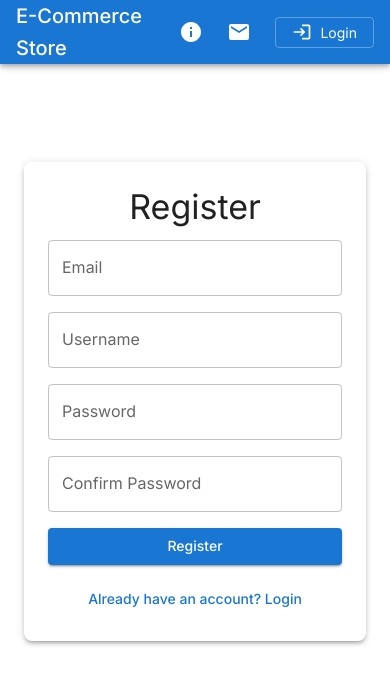
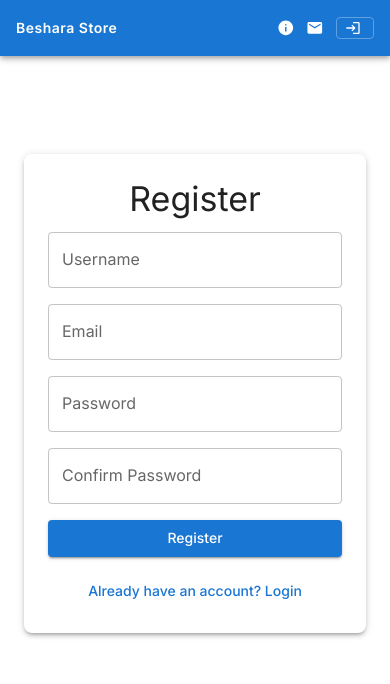
Before and after one commit to mohamedadel1994825/beshara-task, a Next.js app: page /register in a window 390 px wide. Shown: the top 684 px of the page. Built offline with nearby package versions, Linux system fonts and the light colour scheme; no server answers.

Commit message:
handle resonsive of navbar and  mobile sizes

```diff
--- a/src/app/about/page.tsx
+++ b/src/app/about/page.tsx
@@ -33,22 +33,19 @@ export default function AboutPage() {
 
   const teamMembers = [
     {
-      name: "Ahmed Hassan",
+      name: "John Doe",
       role: "CEO & Founder",
-      image:
-        "https://images.pexels.com/photos/220453/pexels-photo-220453.jpeg?w=400&h=400&fit=crop",
+      image: "/team/john.jpg",
     },
     {
-      name: "Mohammed Ali",
+      name: "Jane Smith",
       role: "Marketing Director",
-      image:
-        "https://images.pexels.com/photos/1222271/pexels-photo-1222271.jpeg?w=400&h=400&fit=crop",
+      image: "/team/jane.jpg",
     },
     {
-      name: "Omar Khan",
+      name: "Mike Johnson",
       role: "Product Manager",
-      image:
-        "https://images.pexels.com/photos/834863/pexels-photo-834863.jpeg?w=400&h=400&fit=crop",
+      image: "/team/mike.jpg",
     },
   ];
 
--- a/src/app/cart/page.tsx
+++ b/src/app/cart/page.tsx
@@ -9,7 +9,6 @@ import {
 } from "@/features/cart/cartSlice";
 import { RootState } from "@/lib/store";
 import DeleteIcon from "@mui/icons-material/Delete";
-import ShoppingCartIcon from "@mui/icons-material/ShoppingCart";
 import {
   Alert,
   Box,
@@ -23,7 +22,6 @@ import {
   Snackbar,
   Typography,
 } from "@mui/material";
-import Link from "next/link";
 import { useState } from "react";
 import {
   DragDropContext,
@@ -138,28 +136,7 @@ const CartPage = () => {
       </Typography>
 
       {items.length === 0 ? (
-        <Card sx={{ p: 4, textAlign: "center", maxWidth: 600, mx: "auto" }}>
-          <Box sx={{ mb: 3 }}>
-            <ShoppingCartIcon sx={{ fontSize: 80, color: "text.secondary" }} />
-          </Box>
-          <Typography variant="h5" gutterBottom>
-            Your Cart is Empty
-          </Typography>
-          <Typography color="text.secondary" paragraph>
-            Looks like you haven't added any items to your cart yet. Start
-            shopping to discover amazing products!
-          </Typography>
-          <Button
-            component={Link}
-            href="/"
-            variant="contained"
-            color="primary"
-            size="large"
-            sx={{ mt: 2 }}
-          >
-            Start Shopping
-          </Button>
-        </Card>
+        <Typography>Your cart is empty</Typography>
       ) : (
         <>
           <DragDropContext onDragEnd={handleDragEnd}>
--- a/src/app/login/page.tsx
+++ b/src/app/login/page.tsx
@@ -3,7 +3,7 @@
 import { login } from "@/features/auth/authSlice";
 import { yupResolver } from "@hookform/resolvers/yup";
 import { Alert, Box, Button, TextField, Typography } from "@mui/material";
-import { useRouter } from "next/navigation";
+import { useRouter, useSearchParams } from "next/navigation";
 import { useEffect, useState } from "react";
 import { useForm } from "react-hook-form";
 import { useDispatch } from "react-redux";
@@ -17,14 +17,16 @@ interface User {
 }
 
 const schema = yup.object().shape({
-  email: yup.string().email("Invalid email").required("Email is required"),
+  username: yup.string().required("Username is required"),
   password: yup.string().required("Password is required"),
 });
 
 export default function LoginPage() {
   const router = useRouter();
+  const searchParams = useSearchParams();
   const dispatch = useDispatch();
   const [error, setError] = useState("");
+  const [showRegistrationSuccess, setShowRegistrationSuccess] = useState(false);
   const [pendingCartItem, setPendingCartItem] = useState<{
     id: number;
     returnTo: string;
@@ -39,6 +41,11 @@ export default function LoginPage() {
   });
 
   useEffect(() => {
+    // Check for registration success
+    if (searchParams.get("registered") === "true") {
+      setShowRegistrationSuccess(true);
+    }
+
     // Check for pending cart item
     try {
       const storedItem = sessionStorage.getItem("pendingCartItem");
@@ -49,14 +56,15 @@ export default function LoginPage() {
     } catch (error) {
       console.error("Error reading from sessionStorage:", error);
     }
-  }, []);
+  }, [searchParams]);
 
-  const onSubmit = async (data: { email: string; password: string }) => {
+  const onSubmit = async (data: { username: string; password: string }) => {
     try {
       // Check if user exists in localStorage
       const users: User[] = JSON.parse(localStorage.getItem("users") || "[]");
       const user = users.find(
-        (u: User) => u.email === data.email && u.password === data.password
+        (u: User) =>
+          u.username === data.username && u.password === data.password
       );
 
       if (user) {
@@ -70,10 +78,11 @@ export default function LoginPage() {
         if (pendingCartItem) {
           router.push(`/product/${pendingCartItem.id}`);
         } else {
-          router.push("/");
+          const from = searchParams.get("from");
+          router.push(from || "/");
         }
       } else {
-        setError("Invalid email or password");
+        setError("Invalid username or password");
       }
     } catch (error) {
       console.error("Login error:", error);
@@ -107,6 +116,12 @@ export default function LoginPage() {
           Login
         </Typography>
 
+        {showRegistrationSuccess && (
+          <Alert severity="success" sx={{ mb: 2 }}>
+            Registration successful! Please log in with your credentials.
+          </Alert>
+        )}
+
         {pendingCartItem && (
           <Alert severity="info" sx={{ mb: 2 }}>
             Please log in to add items to your cart
@@ -121,11 +136,10 @@ export default function LoginPage() {
 
         <TextField
           fullWidth
-          label="Email"
-          type="email"
-          {...register("email")}
-          error={!!errors.email}
-          helperText={errors.email?.message}
+          label="Username"
+          {...register("username")}
+          error={!!errors.username}
+          helperText={errors.username?.message}
           sx={{ mb: 2 }}
         />
 
--- a/src/app/register/page.tsx
+++ b/src/app/register/page.tsx
@@ -1,12 +1,10 @@
 "use client";
 
-import { login } from "@/features/auth/authSlice";
 import { yupResolver } from "@hookform/resolvers/yup";
 import { Box, Button, TextField, Typography } from "@mui/material";
 import { useRouter } from "next/navigation";
 import { useState } from "react";
 import { useForm } from "react-hook-form";
-import { useDispatch } from "react-redux";
 import * as yup from "yup";
 
 interface User {
@@ -17,8 +15,8 @@ interface User {
 }
 
 const schema = yup.object().shape({
+  username: yup.string().required("Username is required"),
   email: yup.string().email("Invalid email").required("Email is required"),
-  username: yup.string().required("Username is required"),
   password: yup
     .string()
     .min(6, "Password must be at least 6 characters")
@@ -31,7 +29,6 @@ const schema = yup.object().shape({
 
 export default function RegisterPage() {
   const router = useRouter();
-  const dispatch = useDispatch();
   const [error, setError] = useState("");
 
   const {
@@ -49,14 +46,13 @@ export default function RegisterPage() {
       // Get existing users
       const users: User[] = JSON.parse(localStorage.getItem("users") || "[]");
 
-      // Check if email already exists first
+      // Check if username or email already exists
+      if (users.some((u) => u.username === data.username)) {
+        setError("Username already exists");
+        return;
+      }
       if (users.some((u) => u.email === data.email)) {
         setError("Email already exists");
-        return;
-      }
-      // Then check username
-      if (users.some((u) => u.username === data.username)) {
-        setError("Username already exists");
         return;
       }
 
@@ -72,27 +68,8 @@ export default function RegisterPage() {
       users.push(newUser);
       localStorage.setItem("users", JSON.stringify(users));
 
-      // Set auth cookie
-      document.cookie = "auth=true; path=/";
-
-      // Dispatch login action
-      dispatch(login(newUser));
-
-      // Check for pending cart item
-      try {
-        const storedItem = sessionStorage.getItem("pendingCartItem");
-        if (storedItem) {
-          const { productId } = JSON.parse(storedItem);
-          sessionStorage.removeItem("pendingCartItem");
-          router.push(`/product/${productId}`);
-          return;
-        }
-      } catch (error) {
-        console.error("Error reading from sessionStorage:", error);
-      }
-
-      // Redirect to home
-      router.push("/");
+      // Redirect to login
+      router.push("/login?registered=true");
     } catch (error) {
       console.error("Registration error:", error);
       setError("An error occurred during registration");
@@ -133,20 +110,20 @@ export default function RegisterPage() {
 
         <TextField
           fullWidth
+          label="Username"
+          {...register("username")}
+          error={!!errors.username}
+          helperText={errors.username?.message}
+          sx={{ mb: 2 }}
+        />
+
+        <TextField
+          fullWidth
           label="Email"
           type="email"
           {...register("email")}
           error={!!errors.email}
           helperText={errors.email?.message}
-          sx={{ mb: 2 }}
-        />
-
-        <TextField
-          fullWidth
-          label="Username"
-          {...register("username")}
-          error={!!errors.username}
-          helperText={errors.username?.message}
           sx={{ mb: 2 }}
         />
 
--- a/src/components/layout/Navbar.tsx
+++ b/src/components/layout/Navbar.tsx
@@ -71,48 +71,78 @@ const Navbar = () => {
   return (
     <AppBar position="static">
       <Toolbar>
-        <Typography variant="h6" component="div" sx={{ flexGrow: 1 }}>
+        <Typography
+          variant="h6"
+          component="div"
+          sx={{
+            flexGrow: 1,
+            fontSize: {
+              xs: "0.875rem", // Extra small screens
+              sm: "1rem", // Small screens
+              md: "1.25rem", // Medium screens
+              lg: "1.5rem", // Large screens
+            },
+            fontWeight: 600,
+            letterSpacing: "0.5px",
+          }}
+        >
           <Link href="/" style={{ textDecoration: "none", color: "inherit" }}>
-            E-Commerce Store
+            Beshara Store
           </Link>
         </Typography>
 
         {/* Common navigation links - visible to all users */}
-        <Box sx={{ display: "flex", alignItems: "center", gap: 1 }}>
-          <Tooltip
-            title="About"
-            placement="bottom"
-            arrow
-            PopperProps={{
-              modifiers: [
-                {
-                  name: "preventOverflow",
-                  enabled: true,
-                  options: {
-                    altAxis: true,
-                    altBoundary: true,
-                    tether: true,
-                    rootBoundary: "document",
-                    padding: 8,
-                  },
+        <Box
+          sx={{
+            display: "flex",
+            alignItems: "center",
+            gap: { xs: 0.5, sm: 1 },
+          }}
+        >
+          <Tooltip title="About" placement="bottom" arrow>
+            <IconButton
+              color="inherit"
+              component={Link}
+              href="/about"
+              sx={{
+                p: { xs: 0.5, sm: 1 },
+                "& .MuiSvgIcon-root": {
+                  fontSize: { xs: "1.1rem", sm: "1.25rem", md: "1.5rem" },
                 },
-              ],
-            }}
-          >
-            <IconButton color="inherit" component={Link} href="/about">
+              }}
+            >
               <InfoIcon />
             </IconButton>
           </Tooltip>
-          <IconButton color="inherit" component={Link} href="/contact">
+          <IconButton
+            color="inherit"
+            component={Link}
+            href="/contact"
+            sx={{
+              p: { xs: 0.5, sm: 1 },
+              "& .MuiSvgIcon-root": {
+                fontSize: { xs: "1.1rem", sm: "1.25rem", md: "1.5rem" },
+              },
+            }}
+          >
             <EmailIcon />
           </IconButton>
 
           {/* User-specific navigation */}
           {isAuthenticated ? (
             <>
-              {/* Logged-in user section */}
               <Tooltip title="Cart">
-                <IconButton color="inherit" component={Link} href="/cart">
+                <IconButton
+                  color="inherit"
+                  component={Link}
+                  href="/cart"
+                  sx={{
+                    p: { xs: 0.5, sm: 1 },
+                    "& .MuiSvgIcon-root": {
+                      fontSize: { xs: "1.1rem", sm: "1.25rem", md: "1.5rem" },
+                    },
+                  }}
+                >
                   <Badge badgeContent={items.length} color="secondary">
                     <ShoppingCartIcon />
                   </Badge>
@@ -123,43 +153,66 @@ const Navbar = () => {
                   color="inherit"
                   onClick={handleMenuOpen}
                   sx={{
-                    ml: 1,
+                    ml: { xs: 0.5, sm: 1 },
                     border: "1px solid rgba(255,255,255,0.3)",
                     borderRadius: 1,
-                    px: 2,
-                    py: 0.5,
-                    fontSize: "0.875rem",
+                    px: { xs: 1, sm: 2 },
+                    py: { xs: 0.25, sm: 0.5 },
+                    fontSize: { xs: "0.75rem", sm: "0.875rem" },
                     "&:hover": {
                       bgcolor: "rgba(255,255,255,0.1)",
                     },
+                    "& .MuiSvgIcon-root": {
+                      fontSize: { xs: "1rem", sm: "1.25rem" },
+                      mr: { xs: 0.5, sm: 1 },
+                    },
                   }}
                 >
-                  <PersonIcon sx={{ mr: 1, fontSize: "1.25rem" }} />
-                  {user?.username || "User"}
+                  <PersonIcon />
+                  <Box
+                    component="span"
+                    sx={{
+                      display: { xs: "none", sm: "inline" },
+                      ml: { xs: 0.5, sm: 1 },
+                    }}
+                  >
+                    {user?.username || "User"}
+                  </Box>
                 </IconButton>
               </Tooltip>
             </>
           ) : (
-            /* Non-logged-in user section */
             <Tooltip title="Login">
               <IconButton
                 color="inherit"
                 component={Link}
                 href="/login"
                 sx={{
-                  ml: 1,
+                  ml: { xs: 0.5, sm: 1 },
                   border: "1px solid rgba(255,255,255,0.3)",
                   borderRadius: 1,
-                  px: 2,
-                  py: 0.5,
-                  fontSize: "0.875rem",
+                  px: { xs: 1, sm: 2 },
+                  py: { xs: 0.25, sm: 0.5 },
+                  fontSize: { xs: "0.75rem", sm: "0.875rem" },
                   "&:hover": {
                     bgcolor: "rgba(255,255,255,0.1)",
                   },
+                  "& .MuiSvgIcon-root": {
+                    fontSize: { xs: "1rem", sm: "1.25rem" },
+                    mr: { xs: 0.5, sm: 1 },
+                  },
                 }}
               >
-                <LoginIcon sx={{ mr: 1, fontSize: "1.25rem" }} />
-                Login
+                <LoginIcon />
+                <Box
+                  component="span"
+                  sx={{
+                    display: { xs: "none", sm: "inline" },
+                    ml: { xs: 0.5, sm: 1 },
+                  }}
+                >
+                  Login
+                </Box>
               </IconButton>
             </Tooltip>
           )}
@@ -200,7 +253,19 @@ const Navbar = () => {
               <Typography variant="subtitle1" fontWeight="bold">
                 {user?.firstName} {user?.lastName}
               </Typography>
-              <Typography variant="body2" color="text.secondary">
+              <Typography
+                variant="body2"
+                color="text.secondary"
+                sx={{
+                  fontSize: {
+                    xs: '0.7rem',  // Extra small screens
+                    sm: '0.75rem', // Small screens
+                    md: '0.875rem' // Medium screens and up
+                  },
+                  wordBreak: 'break-word',
+                  maxWidth: '200px'
+                }}
+              >
                 {user?.email}
               </Typography>
             </Box>
```
